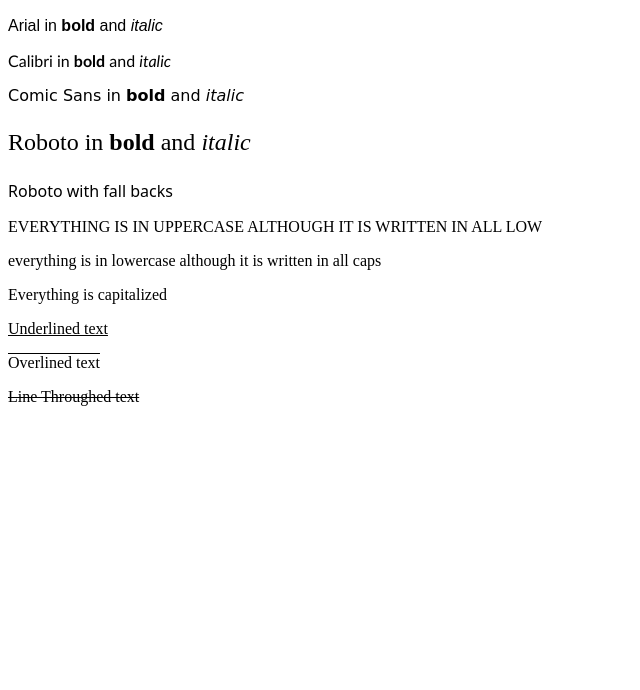
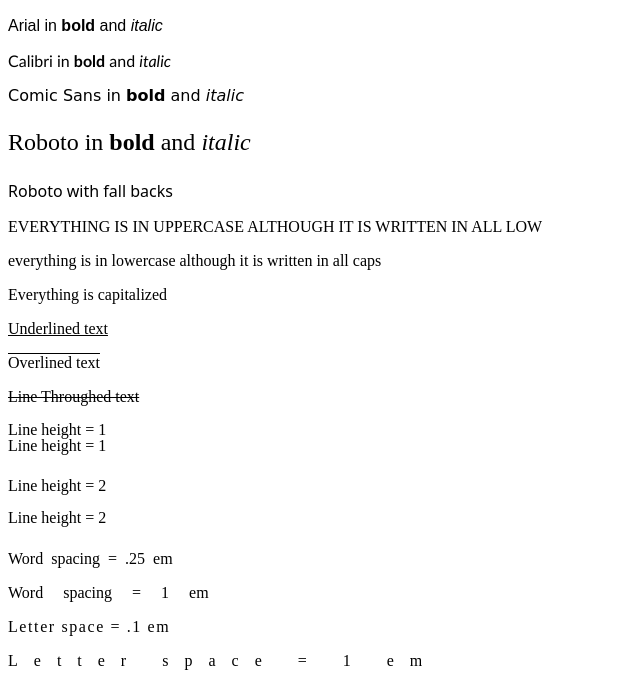
Before and after one commit to yamaanqidwai/CSS-Text-Practise, a plain HTML site: page index.html in a window 1280 px wide. Shown: the part 110-800 px from the top of the page, without its empty margins (0-640 px from the left). Drawn offline with Linux system fonts and the light colour scheme.

Commit message:
updated for last time today

```diff
--- a/index.html
+++ b/index.html
@@ -42,5 +42,21 @@
     <p class="overlined">Overlined text</p>
     <p class="line-throughed">Line Throughed text</p>
 
+    <p class="lh1">
+        Line height = 1 <br />
+        Line height = 1
+    </p>
+    <p class="lh2">
+      Line height = 2 <br />
+      Line height = 2
+    </p>
+
+    <p class="word-space">Word spacing = .25 em</p>
+    <p class="word-space1">Word spacing = 1 em</p>
+
+    <p class="letter-space">Letter space = .1 em</p>
+    <p class="letter-space1">Letter space = 1 em</p>
+
+
   </body>
 </html>
--- a/style.css
+++ b/style.css
@@ -58,3 +58,27 @@ Not using it for, most users have already downloaded this type of font */
 .line-throughed {
   text-decoration: line-through;
 }
+
+.lh1 {
+  line-height: 1em;
+}
+
+.lh2 {
+  line-height: 2em;
+}
+
+.word-space {
+  word-spacing: .25em;
+}
+
+.word-space1 {
+  word-spacing: 1em;
+}
+
+.letter-space {
+  letter-spacing: .1em;
+}
+
+.letter-space1 {
+  letter-spacing: 1em;
+}
```
